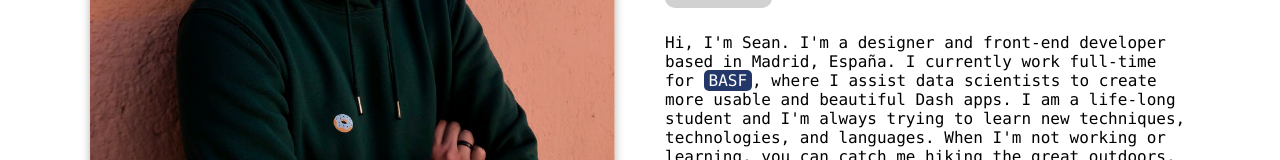
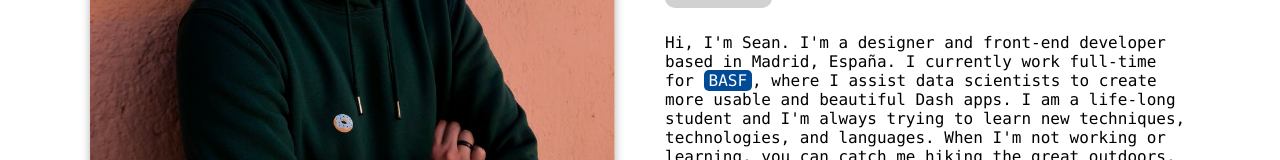
Before and after one commit to seandorr/portfolio, a React (Create React App) app: page /about in a window 1280 px wide. Shown: the part 427-587 px from the top of the page. Built offline with nearby package versions, Linux system fonts and the light colour scheme; a web font is replaced by a local one.

Commit message:
Updating link and tooltip colors to basf color

```diff
--- a/src/pages/About/about.scss
+++ b/src/pages/About/about.scss
@@ -51,7 +51,7 @@
             .current-client-link {
               color: $light-color;
               padding: 1px 5px;
-              background-color: $nominapress-color;
+              background-color: $basf-color;
               border-radius: 5px;
               position: relative;
 
@@ -60,7 +60,7 @@
                 left: 50%;
                 transform: translateX(-50%);
                 bottom: 30px;
-                background-color: $nominapress-color;
+                background-color: $basf-color;
                 padding: 20px;
                 border-radius: $border-radius;
                 transition: 0.3s ease-in-out;
@@ -75,7 +75,7 @@
                   height: 0;
                   border-left: 15px solid transparent;
                   border-right: 15px solid transparent;
-                  border-top: 15px solid $nominapress-color;
+                  border-top: 15px solid $basf-color;
                 }
 
                 .current-client-tooltip {
```
